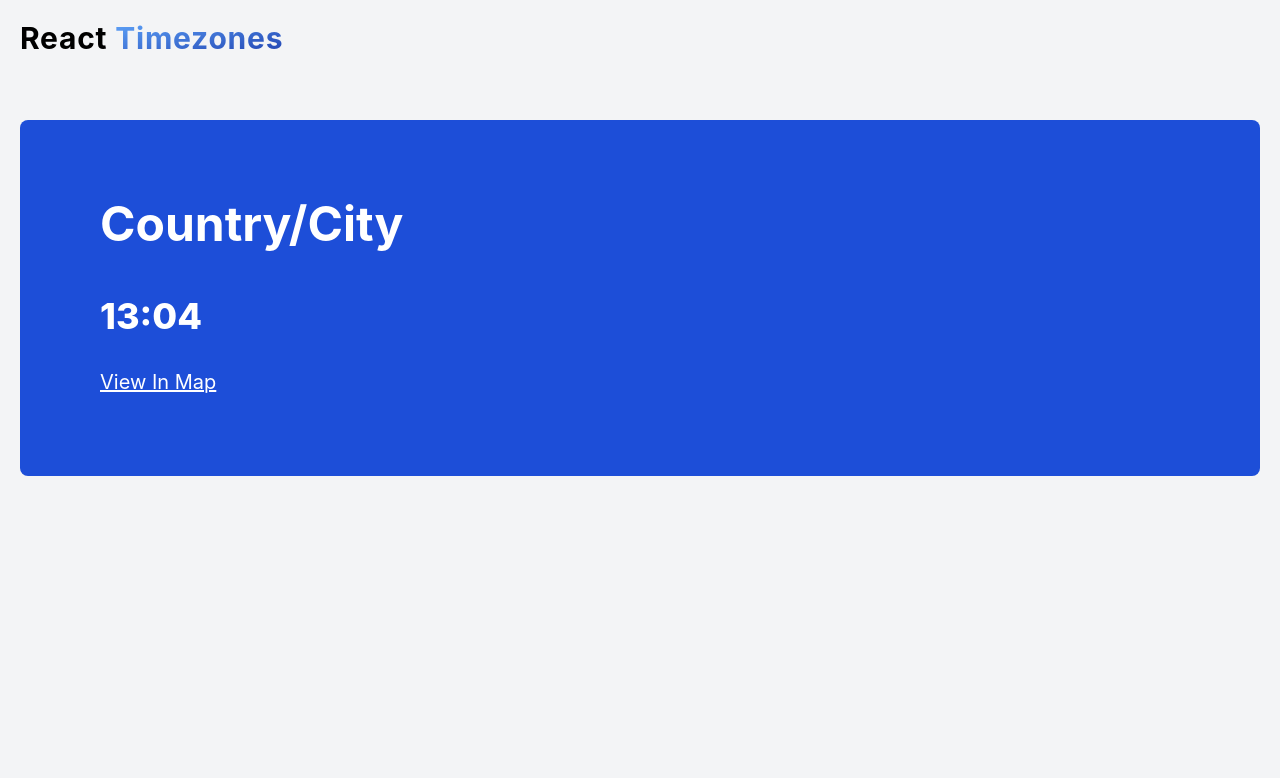
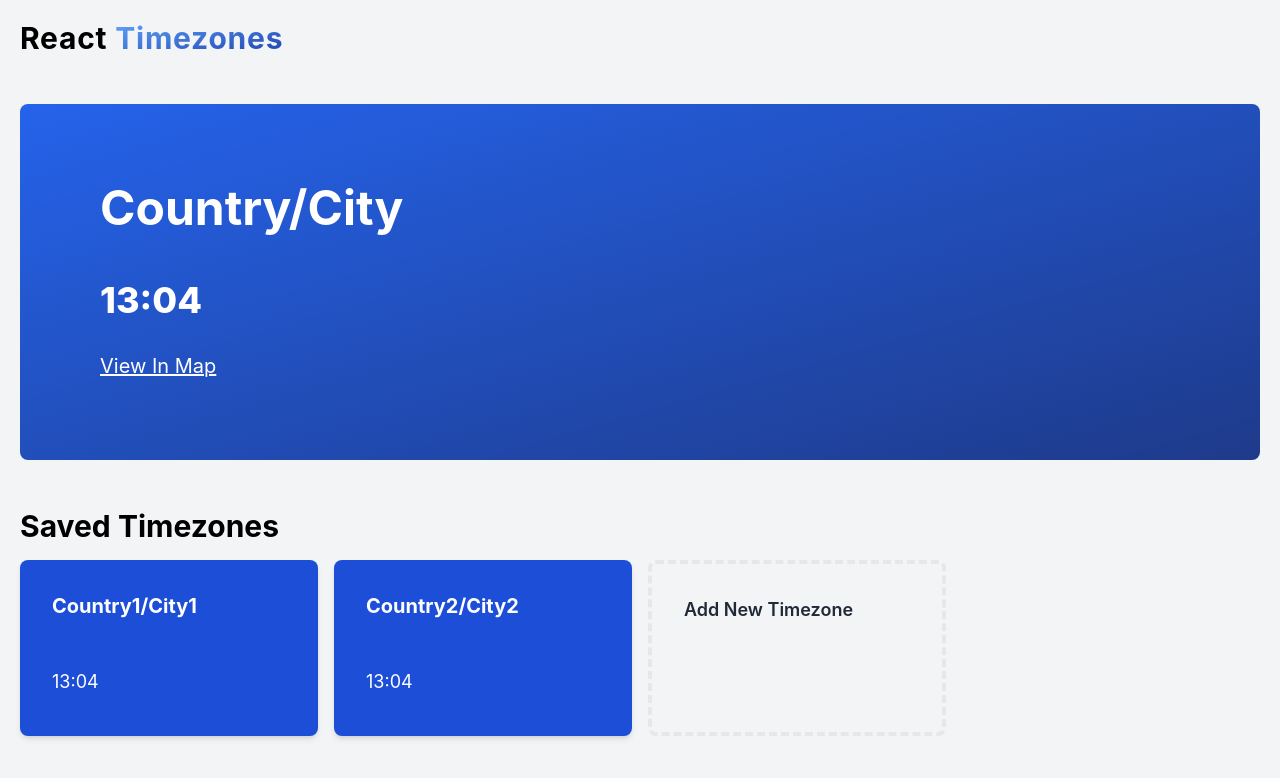
Before and after one commit to derekh715/react-timezones, a React (Vite) app: page / in a window 1280 px wide. Shown: the top 778 px of the page. Built offline with nearby package versions, Linux system fonts and the light colour scheme.

Commit message:
saved timezones section

```diff
--- a/src/App.tsx
+++ b/src/App.tsx
@@ -1,6 +1,7 @@
 import { Fragment } from "react";
-import LargeDisplay from "./components/LargeDisplay";
 import Nav from "./components/layout/Nav";
+import LargeDisplay from "./components/timezoneCards/LargeDisplay";
+import SavedTimeZonesList from "./components/timezoneCards/SavedTimeZonesList";
 import "./index.css";
 
 function App() {
@@ -8,6 +9,7 @@ function App() {
     <Fragment>
       <Nav />
       <LargeDisplay />
+      <SavedTimeZonesList />
     </Fragment>
   );
 }
--- /dev/null
+++ b/src/components/timezoneCards/AddNewTimezone.tsx
@@ -0,0 +1,9 @@
+function AddNewTimezone() {
+  return (
+    <div className="bg-none text-gray-800 rounded-lg border-gray-200 border-4 border-dashed p-8 animate-move-up cursor-pointer transition-all hover:-translate-y-4 hover:shadow-lg">
+      <span className="text-lg font-semibold">Add New Timezone</span>
+    </div>
+  );
+}
+
+export default AddNewTimezone;
--- /dev/null
+++ b/src/components/timezoneCards/CurrentTime.tsx
@@ -0,0 +1,15 @@
+interface TimeDisplayProps {
+  className: string;
+}
+
+function TimeDisplay({ className }: TimeDisplayProps) {
+  return (
+    <span className={"cursor-pointer block " + className} title="Show Seconds">
+      <span>13</span>
+      <span className="animate-blink">:</span>
+      <span>04</span>
+    </span>
+  );
+}
+
+export default TimeDisplay;
--- a/src/components/LargeDisplay.tsx
+++ b/src/components/timezoneCards/LargeDisplay.tsx
@@ -1,15 +1,10 @@
+import TimeDisplay from "./CurrentTime";
+
 function LargeDisplay() {
   return (
-    <div className="min-h-64 rounded-lg bg-primary-700 text-white p-20 my-16 animate-move-up">
+    <div className="min-h-64 rounded-lg text-white p-20 my-12 animate-move-up bg-gradient-to-br from-primary-600 to-primary-900">
       <h2 className="text-5xl font-bold mb-12">Country/City</h2>
-      <span
-        className="text-4xl font-extrabold mb-8 block cursor-pointer"
-        title="Show Seconds"
-      >
-        <span>13</span>
-        <span className="animate-blink">:</span>
-        <span>04</span>
-      </span>
+      <TimeDisplay className="text-4xl font-extrabold mb-8" />
       <button className="border-none outline-none bg-none text-white underline cursor-pointer text-xl hover:text-gray-200 transition-colors">
         <span>View In Map</span>
       </button>
--- /dev/null
+++ b/src/components/timezoneCards/SavedTimeZone.tsx
@@ -0,0 +1,19 @@
+import { TimezoneInfo } from "../../types";
+import TimeDisplay from "./CurrentTime";
+
+interface SavedTimezoneProps {
+  info: TimezoneInfo;
+}
+
+function SavedTimezone({ info }: SavedTimezoneProps) {
+  return (
+    <div className="bg-blue-700 text-white rounded-lg shadow-md p-8 animate-move-up cursor-pointer transition-all hover:-translate-y-4 hover:shadow-lg">
+      <h2 className="text-xl font-bold mb-12">
+        {info.country}/{info.city}
+      </h2>
+      <TimeDisplay className="text-lg font-normal mb-2" />
+    </div>
+  );
+}
+
+export default SavedTimezone;
--- /dev/null
+++ b/src/components/timezoneCards/SavedTimeZonesList.tsx
@@ -0,0 +1,33 @@
+import { TimezoneInfo } from "../../types";
+import AddNewTimezone from "./AddNewTimezone";
+import SavedTimezone from "./SavedTimeZone";
+
+// temporary
+const timezones: TimezoneInfo[] = [
+  {
+    country: "Country1",
+    city: "City1",
+  },
+  {
+    country: "Country2",
+    city: "City2",
+  },
+];
+
+function SavedTimeZonesList() {
+  return (
+    <div>
+      <h2 className="text-3xl font-bold mb-4 animate-move-up">
+        Saved Timezones
+      </h2>
+      <div className="grid grid-cols-4 gap-4">
+        {timezones.map((info) => {
+          return <SavedTimezone info={info} />;
+        })}
+        <AddNewTimezone />
+      </div>
+    </div>
+  );
+}
+
+export default SavedTimeZonesList;
--- /dev/null
+++ b/src/types.ts
@@ -0,0 +1,5 @@
+export interface TimezoneInfo {
+  country: string;
+  city: string;
+  timezone?: string;
+}
```
